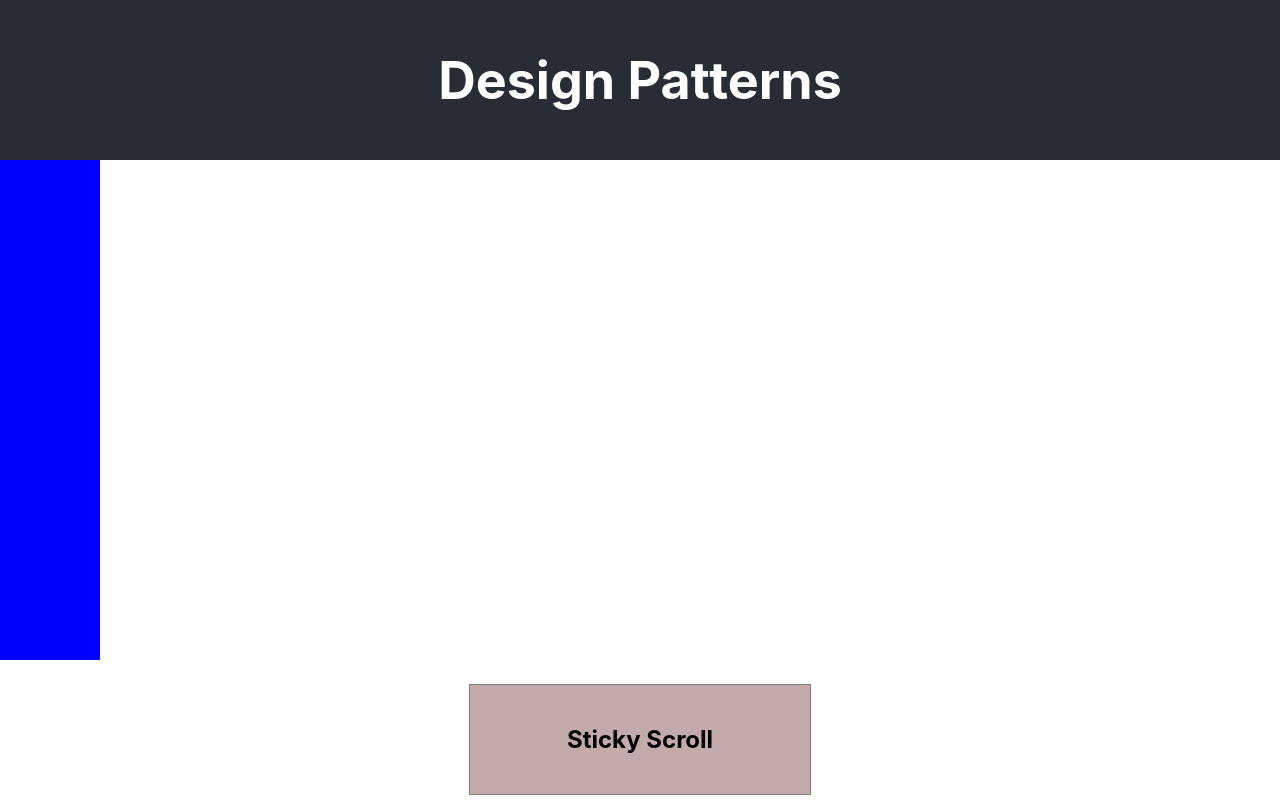
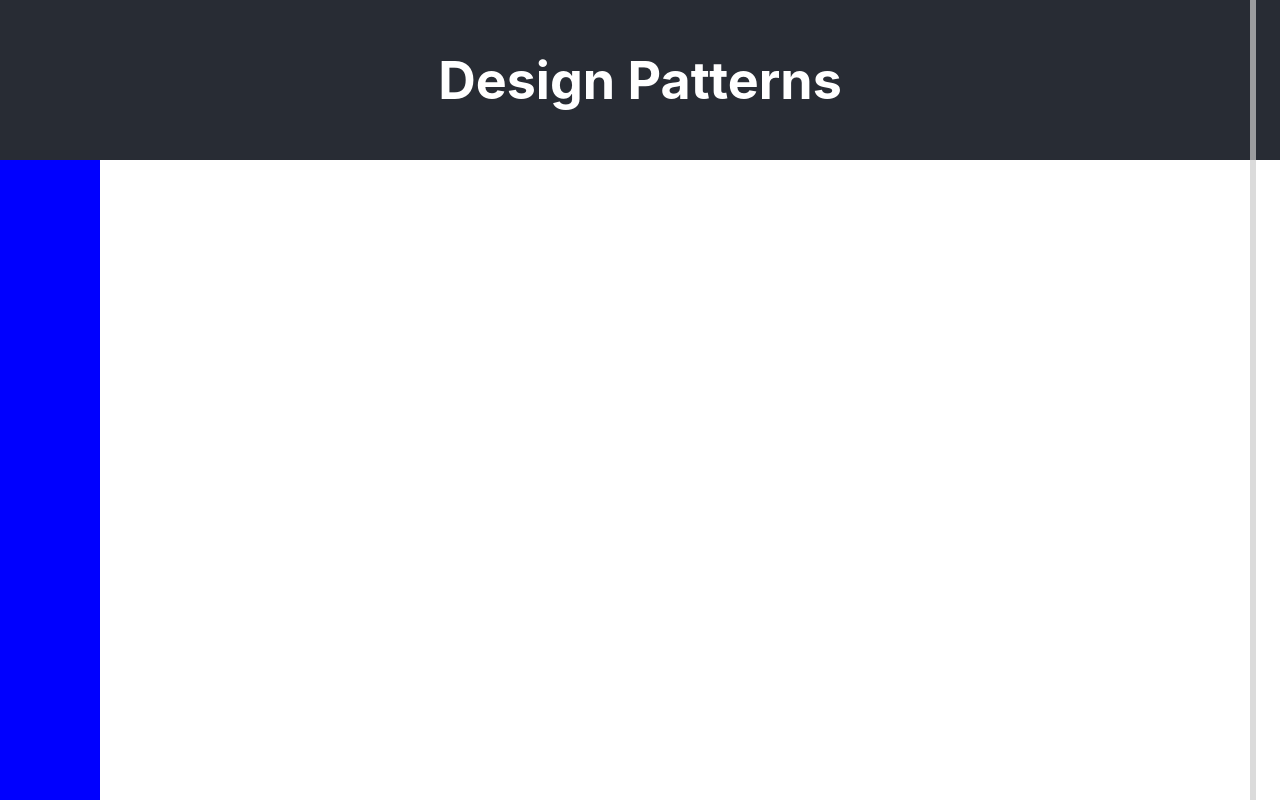
Before and after one commit to hygtfrde/design_patterns, a React (Create React App) app: page / in a window 1280 px wide. Shown: the top 800 px of the page. Built offline with nearby package versions, Linux system fonts and the light colour scheme; the HTML template or start-up script is replaced by a standard one.

Commit message:
scroll bar status tracker

```diff
--- a/src/App.tsx
+++ b/src/App.tsx
@@ -4,7 +4,7 @@ import Filler from './Design_Patterns/Constants/Filler';
 import Filler2 from './Design_Patterns/Constants/Filler2';
 import Filler3 from './Design_Patterns/Constants/Filler3';
 
-import Pattern from './Design_Patterns/Headers/StickyScroller/StickyScroller2';
+import Pattern from './Design_Patterns/ScrollBars/StatusBar/StatusBar';
 
 function App() {
   const elementsRef = useRef([] as any);
--- a/src/Design_Patterns/ScrollBars/StatusBar/StatusBar.css
+++ b/src/Design_Patterns/ScrollBars/StatusBar/StatusBar.css
@@ -6,6 +6,7 @@
     width: 6px;
     background-color: #ccc;
     opacity: 0.7;
+    margin: 0 24px;
 }
 
 .scroll-bar {
--- a/src/Design_Patterns/ScrollBars/StatusBar/StatusBar.tsx
+++ b/src/Design_Patterns/ScrollBars/StatusBar/StatusBar.tsx
@@ -23,12 +23,14 @@ const StatusBar = () => {
         };
       }, []);
 
+    return (
+        <div className='scroll-bar-container'>
+            <div className="scroll-status">
+                <div className="scroll-bar"></div>
+            </div>
+        </div>
+    )
 
-    <div>
-        <div className="scroll-status">
-            <div className="scroll-bar"></div>
-        </div>
-    </div>
 }
 
 export default StatusBar
```
